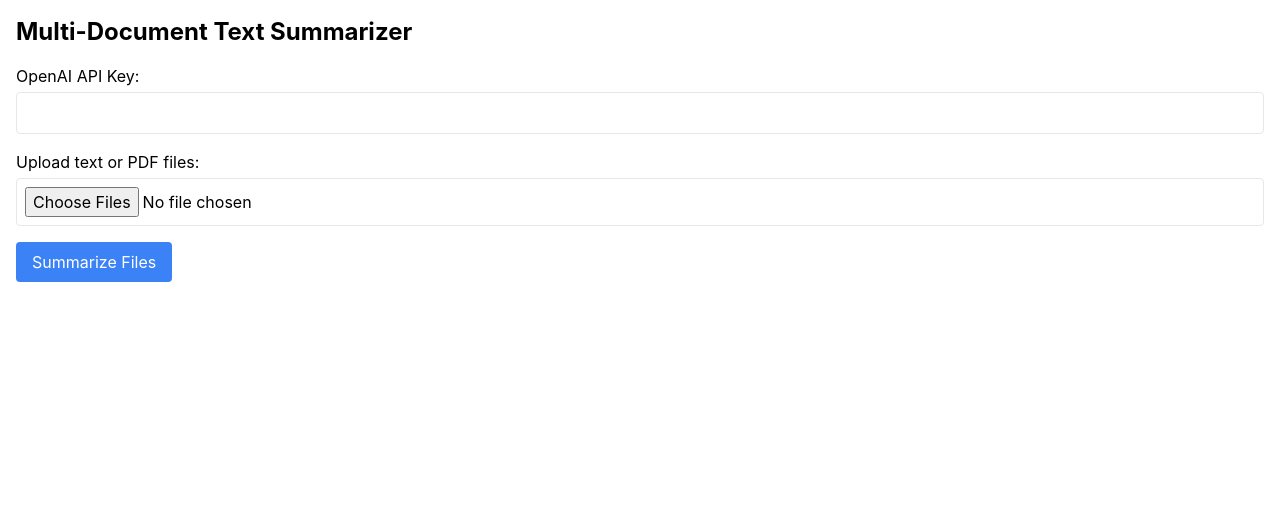
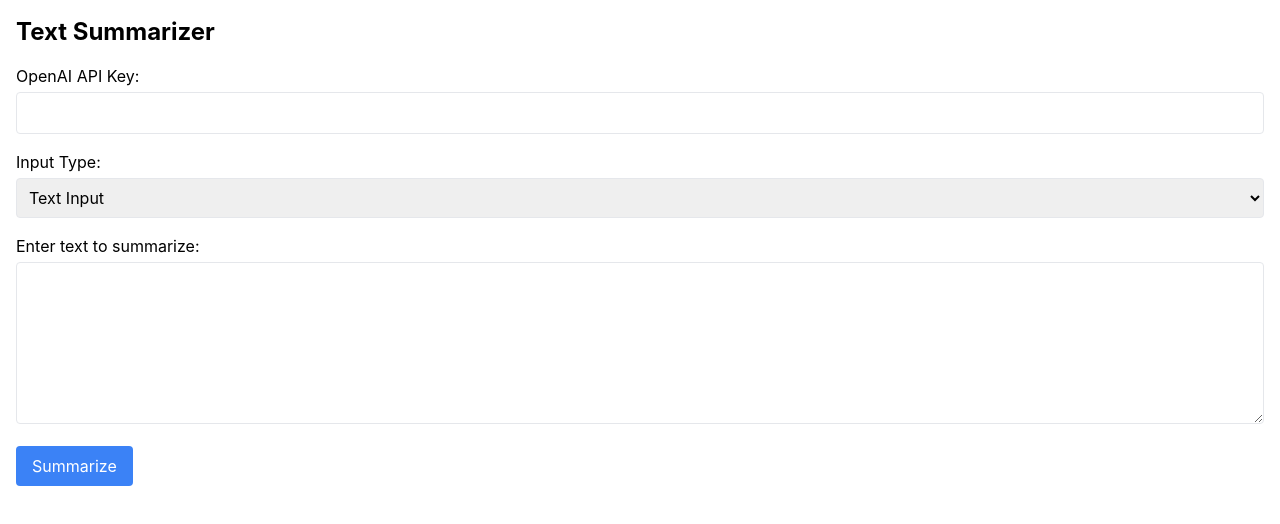
Before and after one commit to prashant-lonikar/text-summarizer, a React (Create React App) app: page / in a window 1280 px wide. Shown: the top 524 px of the page. Built offline with nearby package versions, Linux system fonts and the light colour scheme.

Commit message:
Add back direct text feature

```diff
--- a/src/TextSummarizer.js
+++ b/src/TextSummarizer.js
@@ -2,8 +2,11 @@
 import axios from 'axios';
 
 const TextSummarizer = () => {
+  const [inputType, setInputType] = useState('text');
+  const [inputText, setInputText] = useState('');
   const [apiKey, setApiKey] = useState('');
   const [files, setFiles] = useState([]);
+  const [summary, setSummary] = useState('');
   const [summaries, setSummaries] = useState([]);
   const [isLoading, setIsLoading] = useState(false);
   const [error, setError] = useState('');
@@ -67,9 +70,14 @@
     e.preventDefault();
     setIsLoading(true);
     setError('');
+    setSummary('');
     setSummaries([]);
 
     try {
+      if (inputType === 'text') {
+        const result = await summarizeText(inputText);
+        setSummary(result);
+      } else {
         const summariesPromises = files.map(async (file) => {
           const content = await readFileContent(file);
           const summary = await summarizeText(content);
@@ -82,8 +90,9 @@
 
         const results = await Promise.all(summariesPromises);
         setSummaries(results);
+      }
     } catch (err) {
-      setError('An error occurred while processing the files. Please try again.');
+      setError('An error occurred while processing. Please try again.');
       console.error(err);
     } finally {
       setIsLoading(false);
@@ -92,7 +101,7 @@
 
   return (
     <div className="container mx-auto p-4">
-      <h1 className="text-2xl font-bold mb-4">Multi-Document Text Summarizer</h1>
+      <h1 className="text-2xl font-bold mb-4">Text Summarizer</h1>
       <form onSubmit={handleSubmit} className="space-y-4">
         <div>
           <label htmlFor="apiKey" className="block mb-1">OpenAI API Key:</label>
@@ -106,6 +115,30 @@
           />
         </div>
         <div>
+          <label className="block mb-1">Input Type:</label>
+          <select
+            value={inputType}
+            onChange={(e) => setInputType(e.target.value)}
+            className="w-full p-2 border rounded"
+          >
+            <option value="text">Text Input</option>
+            <option value="file">File Upload</option>
+          </select>
+        </div>
+        {inputType === 'text' ? (
+          <div>
+            <label htmlFor="inputText" className="block mb-1">Enter text to summarize:</label>
+            <textarea
+              id="inputText"
+              value={inputText}
+              onChange={(e) => setInputText(e.target.value)}
+              className="w-full p-2 border rounded"
+              rows="6"
+              required
+            ></textarea>
+          </div>
+        ) : (
+          <div>
             <label htmlFor="fileInput" className="block mb-1">Upload text or PDF files:</label>
             <input
               type="file"
@@ -117,15 +150,22 @@
               required
             />
           </div>
+        )}
         <button
           type="submit"
           className="bg-blue-500 text-white px-4 py-2 rounded"
           disabled={isLoading}
         >
-          {isLoading ? 'Summarizing...' : 'Summarize Files'}
+          {isLoading ? 'Summarizing...' : 'Summarize'}
         </button>
       </form>
       {error && <p className="text-red-500 mt-4">{error}</p>}
+      {summary && (
+        <div className="mt-8">
+          <h2 className="text-xl font-bold mb-2">Summary:</h2>
+          <p>{summary}</p>
+        </div>
+      )}
       {summaries.length > 0 && (
         <div className="mt-8">
           <h2 className="text-xl font-bold mb-4">Summary Table</h2>
```
Lines whose indentation alone changed are shown as unchanged.
